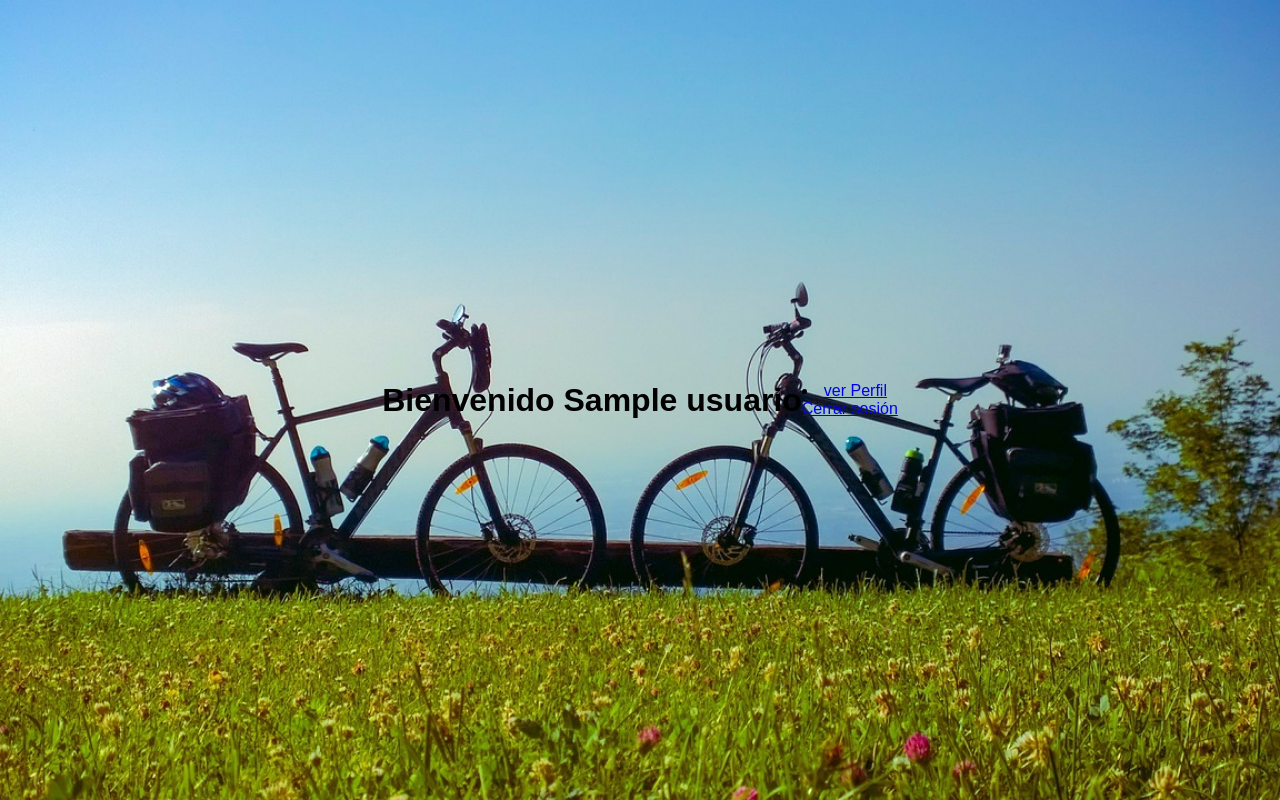
After one commit to alexmdavid/back-proyecto-web, a Flask app: template templates/perfil.html in a window 1280 px wide. The commit adds this page. Run offline with Flask 3, Linux system fonts and the light colour scheme; the template is opened without the code that fills it: most values are stand-ins (such as "Sample title", 1, 10 or a date in 2020).

Commit message:
se agrego ver perfil

```diff
--- a/app.py
+++ b/app.py
@@ -88,8 +88,8 @@ def login_usuario():
                 cursor.execute("SELECT * FROM usuarios WHERE nombre = %s AND contrasena = %s", (username, hashed_password))
                 result = cursor.fetchone()
                 if result:
-                    flash("Login exitoso. ¡Bienvenido!")
-                    return redirect(url_for('index'))
+                    session['username'] = username  # Aquí guardamos el nombre de usuario en la sesión
+                    return redirect(url_for('perfil'))  # Redirigimos a la vista de perfil
                 else:
                     flash("Usuario o contraseña incorrectos.")
             except Error as e:
@@ -99,6 +99,7 @@ def login_usuario():
                 conexion.close()
     return render_template('login.html')
 
+
 @app.route('/logout')
 def logout():
     session.pop('username', None)
@@ -106,5 +107,52 @@ def logout():
     return redirect(url_for('login_usuario'))
 
 
+@app.route('/perfil')
+def perfil():
+    if 'username' not in session:
+        flash("Por favor, inicia sesión primero.")
+        return redirect(url_for('login_usuario'))
+
+    conexion = conectar_db()
+    if conexion:
+        cursor = conexion.cursor(dictionary=True)
+        try:
+            cursor.execute("SELECT nombre, apellido, correo FROM usuarios WHERE nombre = %s", (session['username'],))
+            usuario = cursor.fetchone()
+            if usuario:
+                return render_template('perfil.html', usuario=usuario)
+            else:
+                flash("Error al cargar el perfil.")
+                return redirect(url_for('index'))
+        except Error as e:
+            flash(f"Error al cargar el perfil: {e}")
+        finally:
+            cursor.close()
+            conexion.close()
+    return redirect(url_for('index'))
+
+#ruta para ver perfil
+@app.route('/ver perfil')
+def verPerfil():
+    conexion = conectar_db()
+    if conexion:
+        cursor = conexion.cursor(dictionary=True)
+        try:
+            cursor.execute("SELECT nombre, apellido, correo FROM usuarios WHERE nombre = %s", (session['username'],))
+            usuario = cursor.fetchone()
+            if usuario:
+                return render_template('verperfil.html', usuario=usuario)
+            else:
+                flash("Error al cargar el perfil.")
+                return redirect(url_for('index'))
+        except Error as e:
+            flash(f"Error al cargar el perfil: {e}")
+        finally:
+            cursor.close()
+            conexion.close()
+    return redirect(url_for('index'))
+
+
+
 if __name__ == '__main__':
     app.run(debug=True)
--- a/templates/index.html
+++ b/templates/index.html
@@ -11,6 +11,7 @@
 <body>
     <div class="container">
         <h1>Bienvenido a la Aplicación</h1>
+
         <p>Esta es la página principal de la aplicación.</p>
         <nav>
             <ul>
--- a/templates/login.html
+++ b/templates/login.html
@@ -27,5 +27,8 @@
         </ul>
       {% endif %}
     {% endwith %}
+
+    <li><a href="/registro">Registrarse</a></li>
+    <li><a href="/">principal</a></li>
 </body>
 </html>
--- /dev/null
+++ b/templates/perfil.html
@@ -0,0 +1,17 @@
+<!DOCTYPE html>
+<html lang="es">
+<head>
+    <meta charset="UTF-8">
+    <meta name="viewport" content="width=device-width, initial-scale=1.0">
+    <title>Perfil de Usuario</title>
+    <link rel="stylesheet" href="/static/styles/style.css">
+</head>
+<body>
+    <h1>Bienvenido {{ usuario['nombre'] }}</h1>
+    <form method="GET" action="/Perfil">
+
+
+    <li><a href="/ver perfil">ver Perfil</a></li>
+    <a href="{{ url_for('logout') }}">Cerrar sesión</a>
+</body>
+</html>
```
Also changed, not shown: templates/verperfil.html (added, +21 -0 lines).
